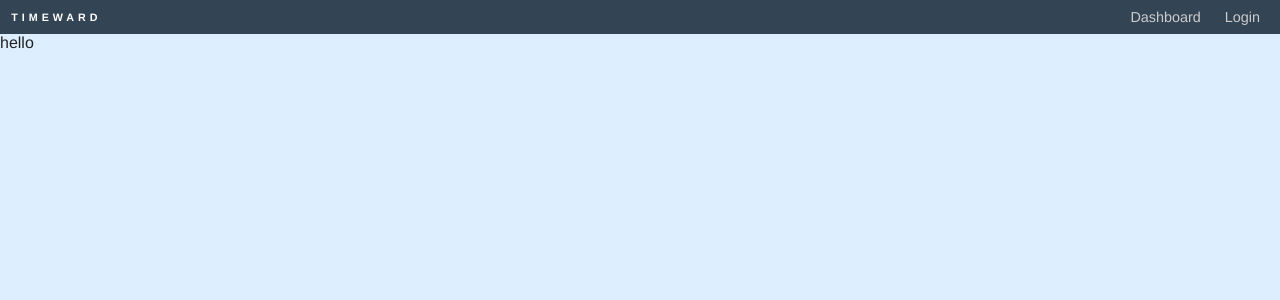
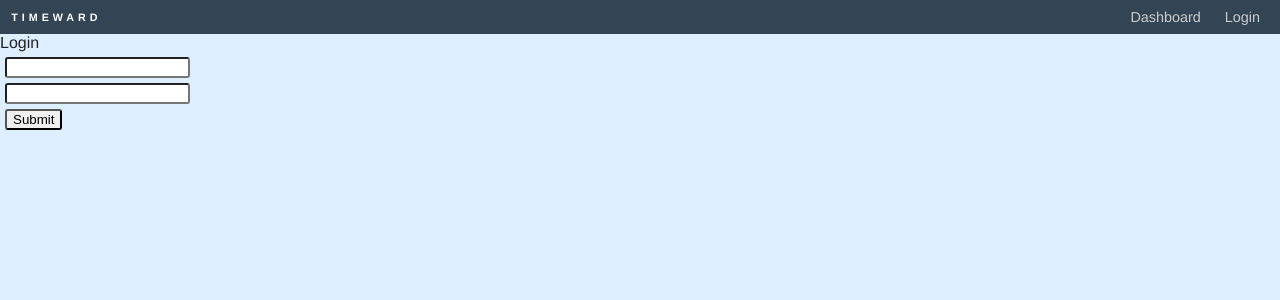
Before and after one commit to rpivo/timeward-react, a React app: page /login in a window 1280 px wide. Shown: the top 300 px of the page. Built offline with nearby package versions, Linux system fonts and the light colour scheme; the HTML template or start-up script is replaced by a standard one.

Commit message:
add compound form component

```diff
--- /dev/null
+++ b/src/components/Form.tsx
@@ -0,0 +1,19 @@
+import React from 'react';
+import { StyledForm } from '@styles/components/Form.styled';
+
+const Input = (): JSX.Element => <input />;
+
+type FormProps = {
+  children: React.ReactNode;
+};
+
+const Form = (props: FormProps): JSX.Element =>
+  <StyledForm>
+    <label>Login</label>
+    { props.children }
+    <input type="submit" value="Submit" />
+  </StyledForm>;
+
+Form.Input = Input;
+
+export default Form;
--- a/src/pages/Login.tsx
+++ b/src/pages/Login.tsx
@@ -1,4 +1,8 @@
 import React from 'react';
+import Form from '@components/Form';
 
 export const Login = (): JSX.Element =>
-  <div>hello</div>;
+  <Form>
+    <Form.Input />
+    <Form.Input />
+  </Form>;
--- /dev/null
+++ b/src/styles/components/Form.styled.tsx
@@ -0,0 +1,13 @@
+import styled from 'styled-components';
+
+export const StyledForm = styled.form`
+  input {
+    display: block;
+    margin: 5px;
+    border-radius: 3px;
+  }
+
+  input[type=submit] {
+    cursor: pointer;
+  }
+`;
```
Also changed, not shown: 1 other file (tests, documents, lock files or other folders).
